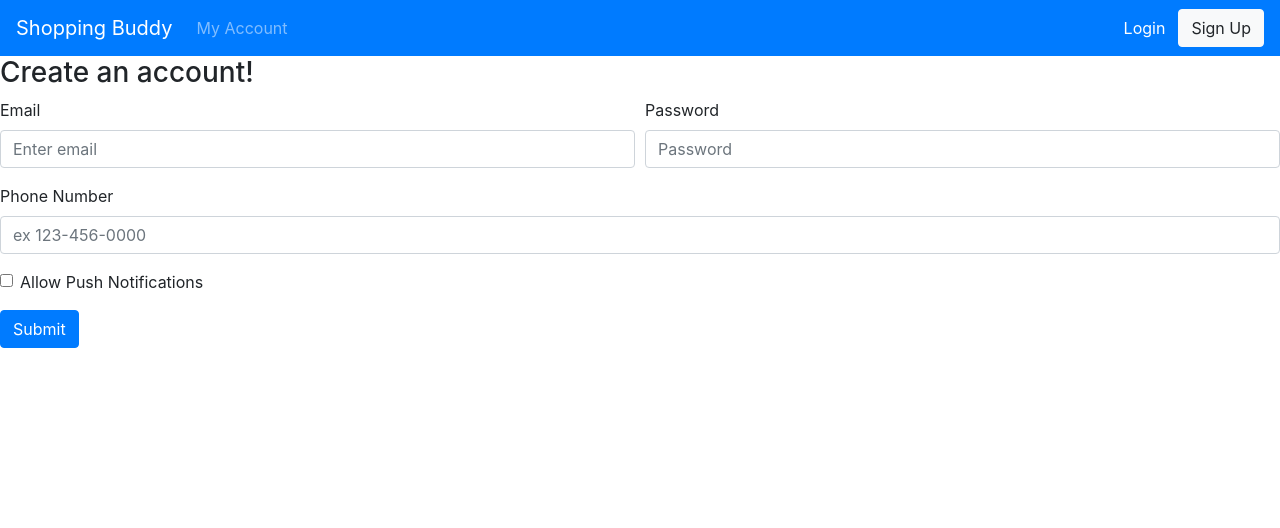
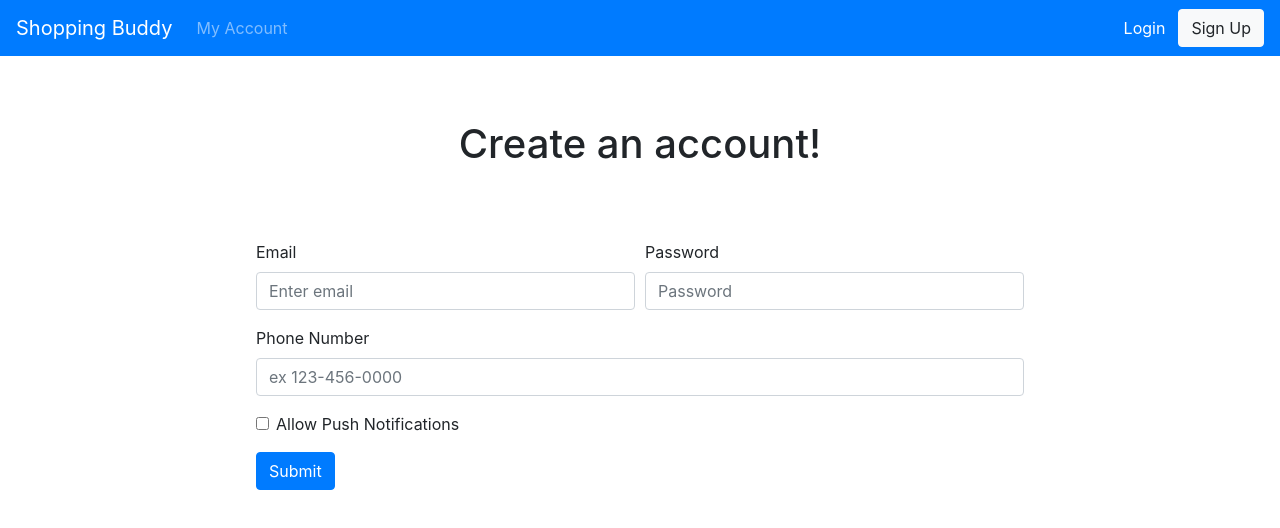
Before and after one commit to sydnieec/ShoppingBuddy, a React (Create React App) app: page /signup in a window 1280 px wide. Shown: the top 528 px of the page. Built offline with nearby package versions, Linux system fonts and the light colour scheme.

Commit message:
centered layout

```diff
--- a/src/pages/myaccount.jsx
+++ b/src/pages/myaccount.jsx
@@ -50,8 +50,10 @@ const MyAccountPage = () => {
         </div>
       </nav>
 
-      <h3>My account </h3>
-      <Form>
+      <h1 style={divStyle} className="text-center">
+        My account
+      </h1>
+      <Form style={divStyle}>
         <Form.Group controlId="formBasicEmail">
           <Form.Label>Start tracking!</Form.Label>
           <Form.Control type="email" placeholder="Enter product url!" />
@@ -68,3 +70,9 @@ const MyAccountPage = () => {
   );
 };
 export default MyAccountPage;
+
+const divStyle = {
+  paddingTop: "3%",
+  paddingLeft: "20%",
+  paddingRight: "20%",
+};
--- a/src/pages/signup.jsx
+++ b/src/pages/signup.jsx
@@ -52,8 +52,10 @@ const SignUpPage = () => {
         </div>
       </nav>
 
-      <h3>Create an account! </h3>
-      <Form>
+      <h1 style={divStyle} className="text-center">
+        Create an account!{" "}
+      </h1>
+      <Form style={divStyle}>
         <Form.Row>
           <Form.Group as={Col} controlId="formGridEmail">
             <Form.Label>Email</Form.Label>
@@ -83,3 +85,8 @@ const SignUpPage = () => {
   );
 };
 export default SignUpPage;
+const divStyle = {
+  paddingTop: "5%",
+  paddingLeft: "20%",
+  paddingRight: "20%",
+};
--- a/src/pages/users.jsx
+++ b/src/pages/users.jsx
@@ -51,8 +51,10 @@ const UsersPage = () => {
         </div>
       </nav>
 
-      <h3>Welcome back! Please login! </h3>
-      <Form>
+      <h1 style={divStyle} className="text-center">
+        Welcome back!{" "}
+      </h1>
+      <Form style={divStyle}>
         <Form.Group controlId="formBasicEmail">
           <Form.Label>Email address</Form.Label>
           <Form.Control type="email" placeholder="Enter email" />
@@ -74,3 +76,9 @@ const UsersPage = () => {
   );
 };
 export default UsersPage;
+
+const divStyle = {
+  paddingTop: "5%",
+  paddingLeft: "20%",
+  paddingRight: "20%",
+};
```
